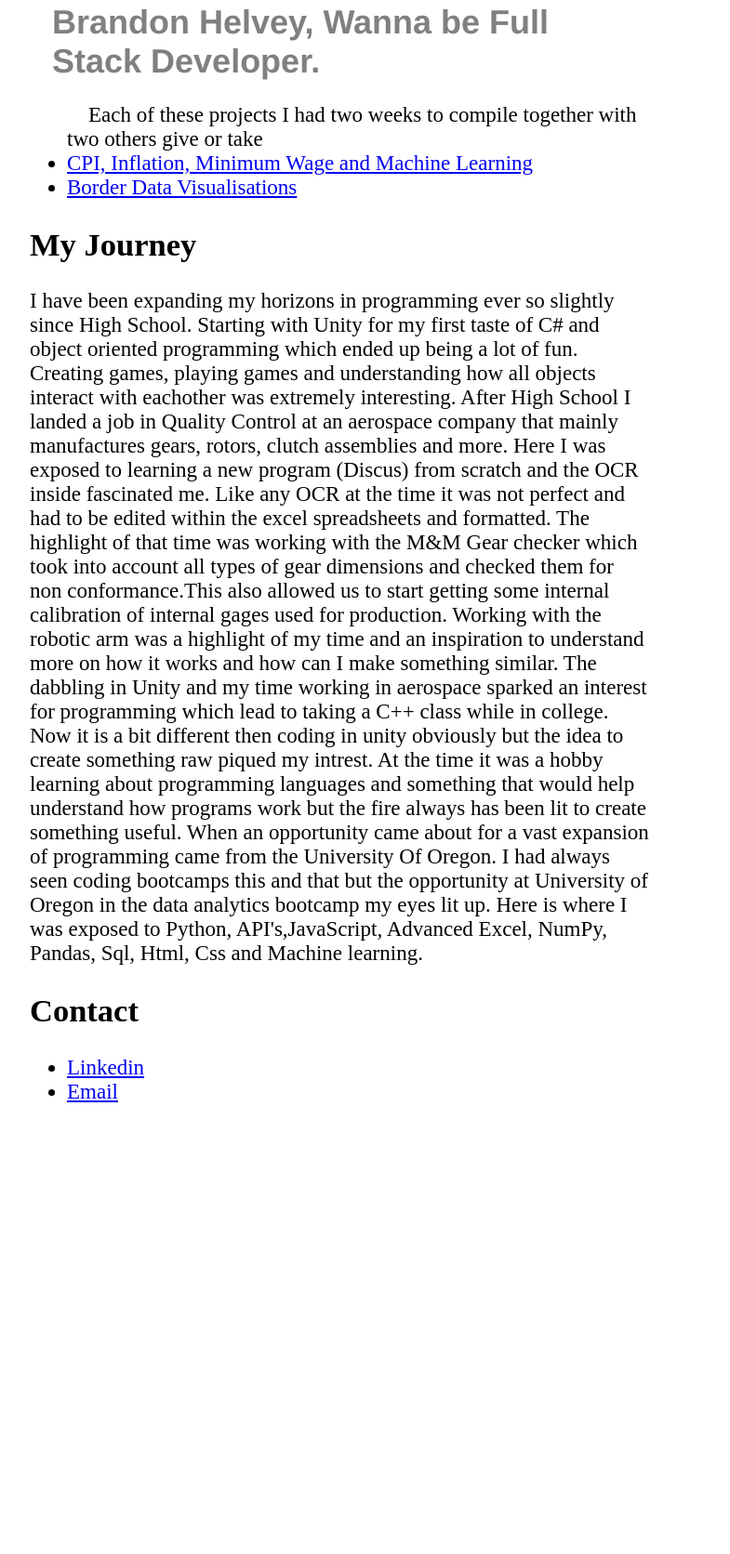
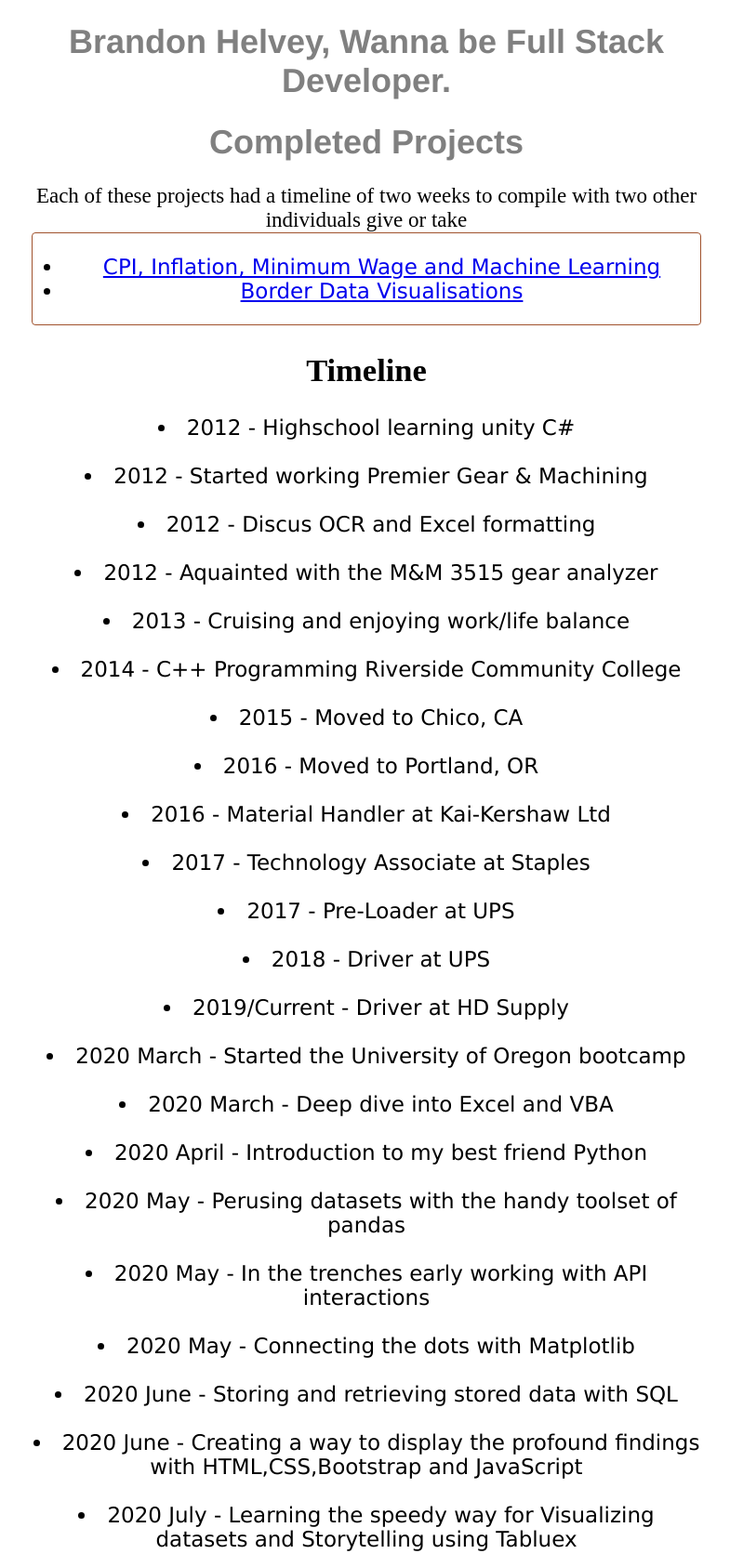
Before and after one commit to bhelvey/portfolio.github.io, a plain HTML site: page index.html in a window 1280 px wide. Shown: the part 21-1693 px from the top of the page at 93% size, without its empty margins (0-785 px from the left). Before the commit the page ends 1233 px from the top, so only its background shows below. Drawn offline with Linux system fonts and the light colour scheme.

Commit message:
Updating timeline removing blurb

```diff
--- a/index.html
+++ b/index.html
@@ -1,14 +1,13 @@
 <!DOCTYPE html>
 <html lang="en">
 <head>
+    <meta charset="UTF-8"/>
     <!--
         Welcome one and all to my info page. This page is aimed to showcase
         previous, current and future projects I have done .. working on .. and will do.
         So enjoy browsing Im trying my best to keep the layout short .. sweet .. and simple.
         In regards to the name of the site .. its my last name phonetically spelled backwards.
     -->
-    <title></title>
-    <meta charset="UTF-8"/>
     <link rel="stylesheet" type="text/css" href="static/css/stylegg.css"/>
 </head>
 <body>
@@ -18,19 +17,23 @@
             Brandon Helvey, Wanna be Full Stack Developer.
         </div>
     </h1>
-    <ul class="links">
-        <text> Each of these projects I had two weeks to compile together with two others give or take</text>
-        <li><a href="http://ntfbb.herokuapp.com/" target="_future">CPI, Inflation, Minimum Wage and Machine Learning</a></li>
-        <li><a href="http://uodataborder.herokuapp.com/" target="_BorderData"> Border Data Visualisations</a></li>
-    </ul>
-    <h2>My Journey</h2>
-    <p class="margin-bottom">I have been expanding my horizons in programming ever so slightly since High School.
+    <h1>Completed Projects</h1>
+    <text> Each of these projects had a timeline of two weeks to compile</text>
+    <text> with two other individuals give or take</text>
+    <div class="highlight">
+        <ul class="links">
+            <li><a href="http://ntfbb.herokuapp.com/" target="_Blank">CPI, Inflation, Minimum Wage and Machine Learning</a></li>
+            <li><a href="http://uodataborder.herokuapp.com/" target="_Blank"> Border Data Visualisations</a></li>
+        </ul>
+    </div>
+    <h2>Timeline</h2>
+    <!-- <p class="margin-bottom">I have been expanding my horizons in programming ever so slightly since High School.
         Starting with Unity for my first taste of C# and object oriented programming which ended up being a lot of fun.
         Creating games, playing games and understanding how all objects interact with eachother was extremely interesting.
         After High School I landed a job in Quality Control at an aerospace company that mainly manufactures gears, rotors, clutch
         assemblies and more. Here I was exposed to learning a new program (Discus) from scratch and the OCR inside fascinated me.
         Like any OCR at the time it was not perfect and had to be edited within the excel spreadsheets and formatted. The highlight of
-        that time was working with the M&M Gear checker which took into account all types of gear dimensions and checked them
+        that time was working with the M&M 3515 Gear analyzer which took into account all types of gear dimensions and checked them
         for non conformance.This also allowed us to start getting some internal calibration of internal gages used for production.
         Working with the robotic arm was a highlight of my time and an inspiration to understand more on how it works and how can I make
         something similar. The dabbling in Unity and my time working in aerospace sparked an interest for programming which lead to taking a
@@ -38,13 +41,41 @@
         At the time it was a hobby learning about programming languages and something that would help understand how programs work but the fire
         always has been lit to create something useful. When an opportunity came about for a vast expansion of programming came from the University Of Oregon.
         I had always seen coding bootcamps this and that but the opportunity at University of Oregon in the data analytics bootcamp my eyes lit up. Here is where
-        I was exposed to Python, API's,JavaScript, Advanced Excel, NumPy, Pandas, Sql, Html, Css and Machine learning.
+        I was exposed to Python, API's,JavaScript, Advanced Excel, NumPy, Pandas, Sql, Html, Css and Machine learning.  -->
     </p>
+    <li>2012 - Highschool learning unity C#</li><br>
+    <li>2012 - Started working Premier Gear & Machining</li><br>
+    <li>2012 - Discus OCR and Excel formatting </li><br>
+    <li>2012 - Aquainted with the M&M 3515 gear analyzer </li><br>
+    <li>2013 - Cruising and enjoying work/life balance </li><br>
+    <li>2014 - C++ Programming Riverside Community College </li><br>
+    <li>2015 - Moved to Chico, CA </li><br>
+    <li>2016 - Moved to Portland, OR </li><br>
+    <li>2016 - Material Handler at Kai-Kershaw Ltd </li><br>
+    <li>2017 - Technology Associate at Staples </li><br>
+    <li>2017 - Pre-Loader at UPS </li><br>
+    <li>2018 - Driver at UPS </li><br>
+    <li>2019/Current - Driver at HD Supply </li><br>
+    <li>2020 March - Started the University of Oregon bootcamp </li><br>
+    <li>2020 March - Deep dive into Excel and VBA </li><br>
+    <li>2020 April - Introduction to my best friend Python </li><br>
+    <li>2020 May - Perusing datasets with the handy toolset of pandas </li><br>
+    <li>2020 May - In the trenches early working with API interactions </li><br>
+    <li>2020 May - Connecting the dots with Matplotlib </li><br>
+    <li>2020 June - Storing and retrieving stored data with SQL</li><br>
+    <li>2020 June - Creating a way to display the profound findings with HTML,CSS,Bootstrap and JavaScript</li><br>
+    <li>2020 July - Learning the speedy way for Visualizing datasets and Storytelling using Tabluex </li><br>
+    <li>2020 August - Using scikitlearn and my own venture into FB Prophet for Machine Learning and Time Series Analysis</li><br>
+    <h3 class="highlight"> Fastforwarding </h3>
+
     <h2>Contact</h2>
+    <div class="highlight">
     <ul>
         <li><a href="https://www.linkedin.com/in/brandon-helvey-a24495119/" target="_Blank">Linkedin</a></li>
-        <li><a href="mailto:brandon@vlleh.info?subject=Hey Brandon!&body=What's going on?" target="_frenchy">Email</a></li>
+        <li><a href="mailto:brandon@vlleh.info?subject=Hey Brandon!&body=What's going on?" target="_Blank">Email</a></li>
+        <li><a href= "https://www.github.com/bhelvey" target="_Blank"> Github</a></li>
     </ul>
+</div>
 </main>
 </body>
 </html>
--- a/static/css/stylegg.css
+++ b/static/css/stylegg.css
@@ -1,6 +1,5 @@
 main h1
     {
-        margin: 24px;
         font-size: 36px;
         font-family: 'Franklin Gothic Medium', 'Arial Narrow', Arial, sans-serif;
         color: gray;
@@ -11,12 +10,25 @@ main h1
     }
 main
     {
-        margin: 24px;
-        max-width: 666px;
-        padding: 13 26;
+        margin: 0px;
+        max-width: 720px;
+        padding: 13px 26px;
         font-size: 23px;
+        text-align: center;
     }
-main ul text
+
+.highlight
     {
-        margin: 23px;
+    border-radius: 4px;
+    border: 1px solid sienna;
     }
+
+.links
+    {
+        padding-left: 33px;
+    }
+
+main li
+    {
+       font-family: Verdana, Geneva, Tahoma, sans-serif;
+    }
```
